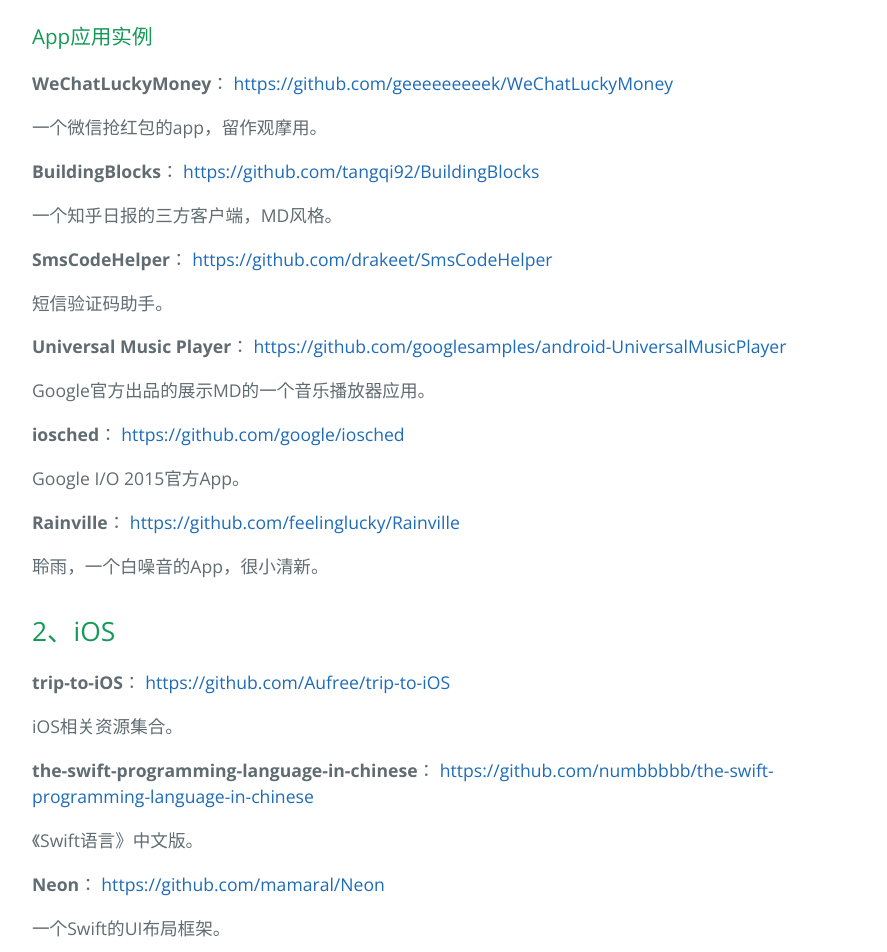
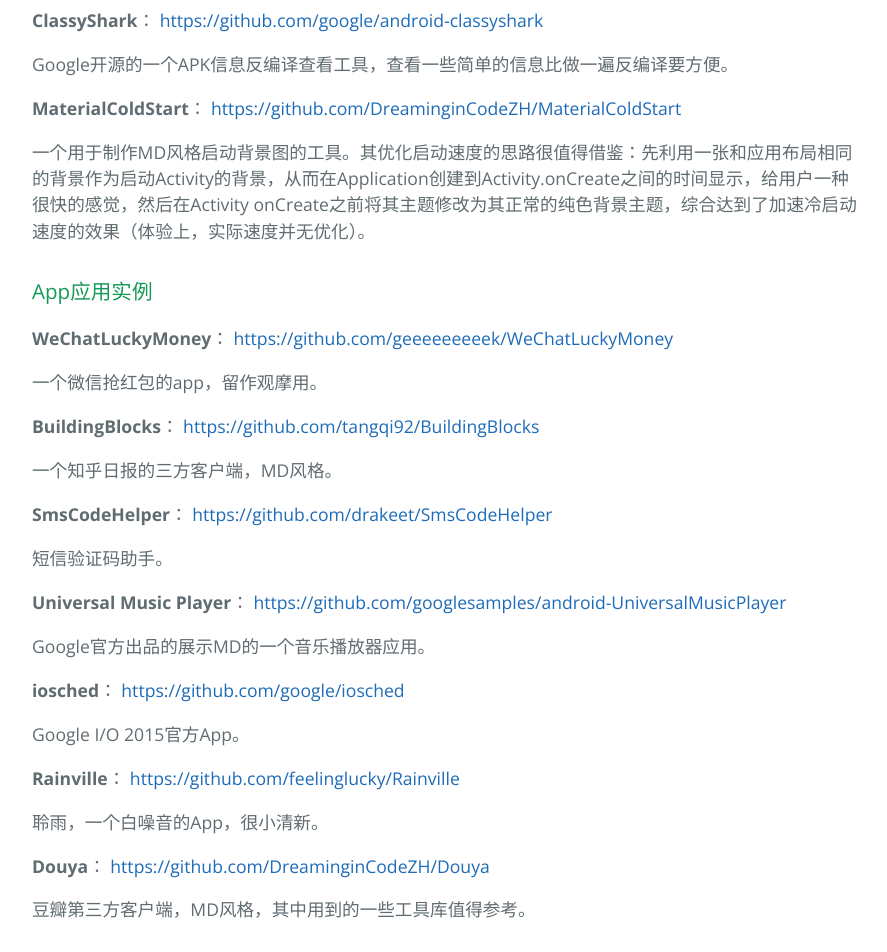
Before and after one commit to skynewborn/skynewborn.github.io, a plain HTML site: page index.html in a window 1280 px wide. Shown: the part 7440-8392 px from the top of the page, without its empty margins (192-1079 px from the left). Drawn offline with nearby package versions, Linux system fonts and the light colour scheme.

Commit message:
Replace master branch with page content via GitHub

```diff
--- a/index.html
+++ b/index.html
@@ -334,6 +334,14 @@
 
 <p>将xml定义的Preference自动转换为Java类，便于管理其对应的值。还支持转为Rx对象以便……你懂的。</p>
 
+<p><strong>ClassyShark</strong>： <a href="https://github.com/google/android-classyshark">https://github.com/google/android-classyshark</a></p>
+
+<p>Google开源的一个APK信息反编译查看工具，查看一些简单的信息比做一遍反编译要方便。</p>
+
+<p><strong>MaterialColdStart</strong>： <a href="https://github.com/DreaminginCodeZH/MaterialColdStart">https://github.com/DreaminginCodeZH/MaterialColdStart</a></p>
+
+<p>一个用于制作MD风格启动背景图的工具。其优化启动速度的思路很值得借鉴：先利用一张和应用布局相同的背景作为启动Activity的背景，从而在Application创建到Activity.onCreate之间的时间显示，给用户一种很快的感觉，然后在Activity onCreate之前将其主题修改为其正常的纯色背景主题，综合达到了加速冷启动速度的效果（体验上，实际速度并无优化）。</p>
+
 <h3>
 <a id="app应用实例" class="anchor" href="#app%E5%BA%94%E7%94%A8%E5%AE%9E%E4%BE%8B" aria-hidden="true"><span aria-hidden="true" class="octicon octicon-link"></span></a>App应用实例</h3>
 
@@ -360,6 +368,10 @@
 <p><strong>Rainville</strong>： <a href="https://github.com/feelinglucky/Rainville">https://github.com/feelinglucky/Rainville</a></p>
 
 <p>聆雨，一个白噪音的App，很小清新。</p>
+
+<p><strong>Douya</strong>： <a href="https://github.com/DreaminginCodeZH/Douya">https://github.com/DreaminginCodeZH/Douya</a></p>
+
+<p>豆瓣第三方客户端，MD风格，其中用到的一些工具库值得参考。</p>
 
 <h2>
 <a id="2ios" class="anchor" href="#2ios" aria-hidden="true"><span aria-hidden="true" class="octicon octicon-link"></span></a>2、iOS</h2>
```
Also changed, not shown: params.json (+1 -1 lines).
